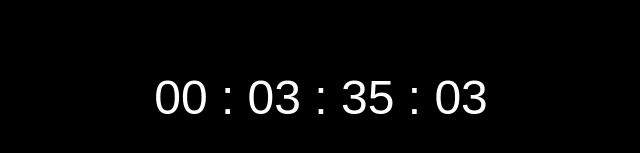
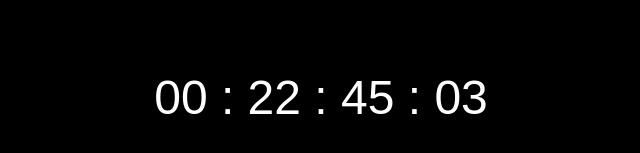
Before and after one commit to SayatMM/timer_4_Aimirosh, a plain HTML site: page index.html in a window 1280 px wide. Shown: the part 303-456 px from the top of the page, 319-959 px from the left. Drawn offline with Linux system fonts and the light colour scheme.

Commit message:
Update index.html for final

```diff
--- a/index.html
+++ b/index.html
@@ -60,7 +60,7 @@
 
     <script>
         // Задайте точную дату и время, до которого идет отсчет (например, 2025-01-20 12:00:00)
-        const targetDate = new Date("2025-01-20T23:50:00").getTime();
+        const targetDate = new Date("2025-01-21T19:00:00").getTime();
 
         // Функция для обновления таймера
 function updateTimer() {
```
